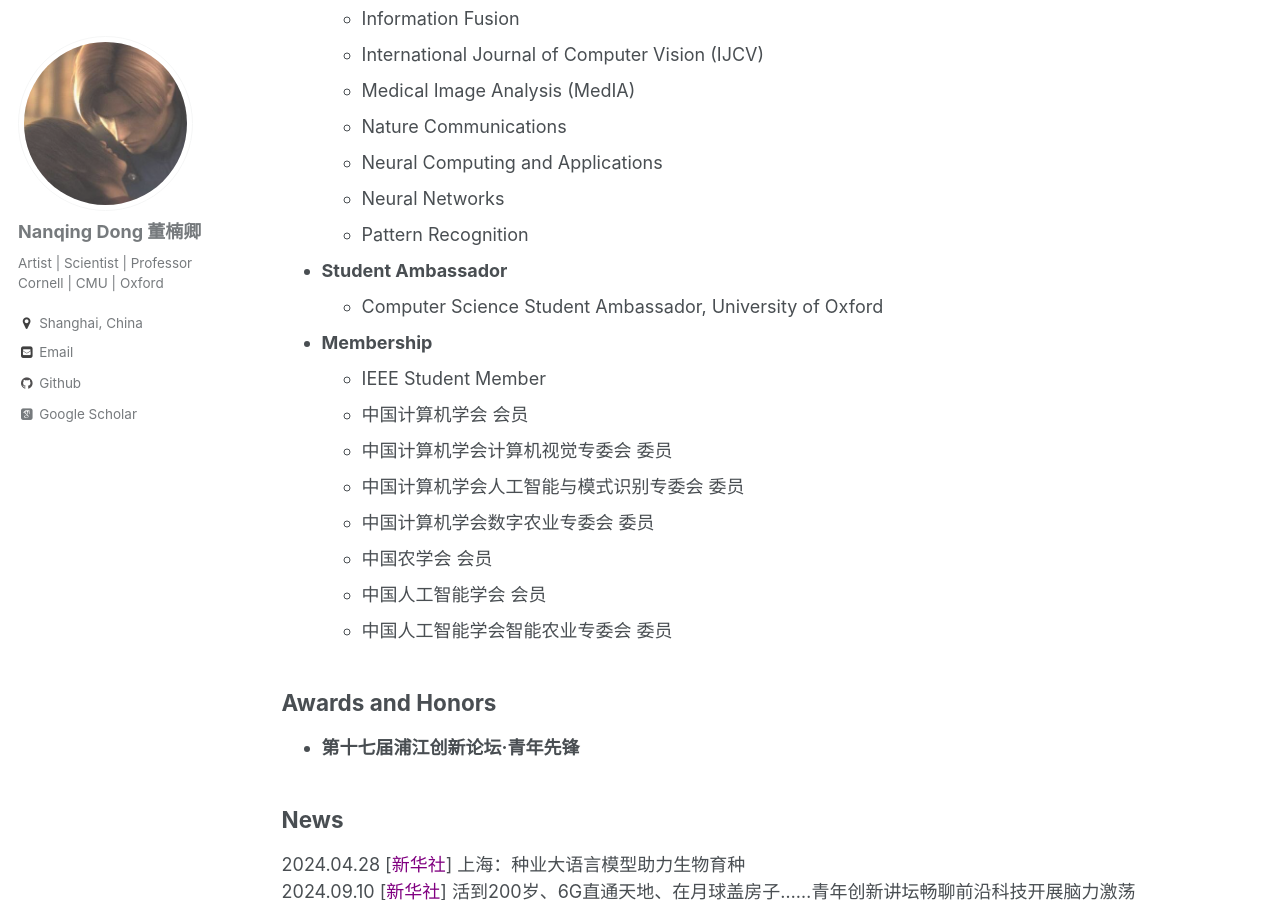
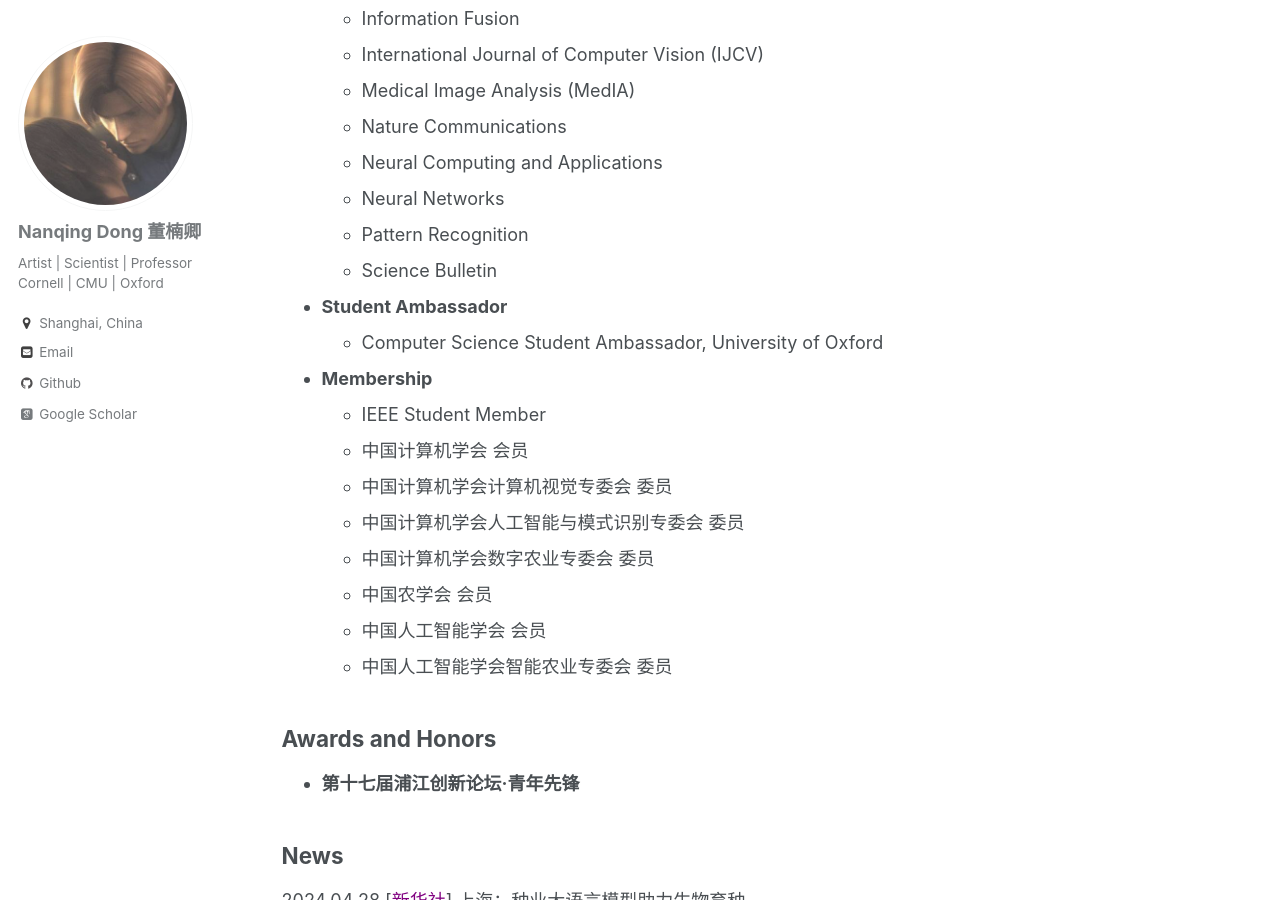
Before and after one commit to eveningdong/eveningdong.github.io, a Jekyll site: the page built from _pages/academic.md, in a window 1280 px wide and 900 px high, scrolled down 1795 px. Built offline with Jekyll 4.4.1, drawn with Linux system fonts in a browser that asks for light colours; some web fonts are replaced.

Commit message:
Update academic.md

```diff
--- a/_pages/academic.md
+++ b/_pages/academic.md
@@ -121,6 +121,7 @@ author_profile: true
   + Neural Computing and Applications
   + Neural Networks
   + Pattern Recognition
+  + Science Bulletin
 
 
 * **Student Ambassador**
```
